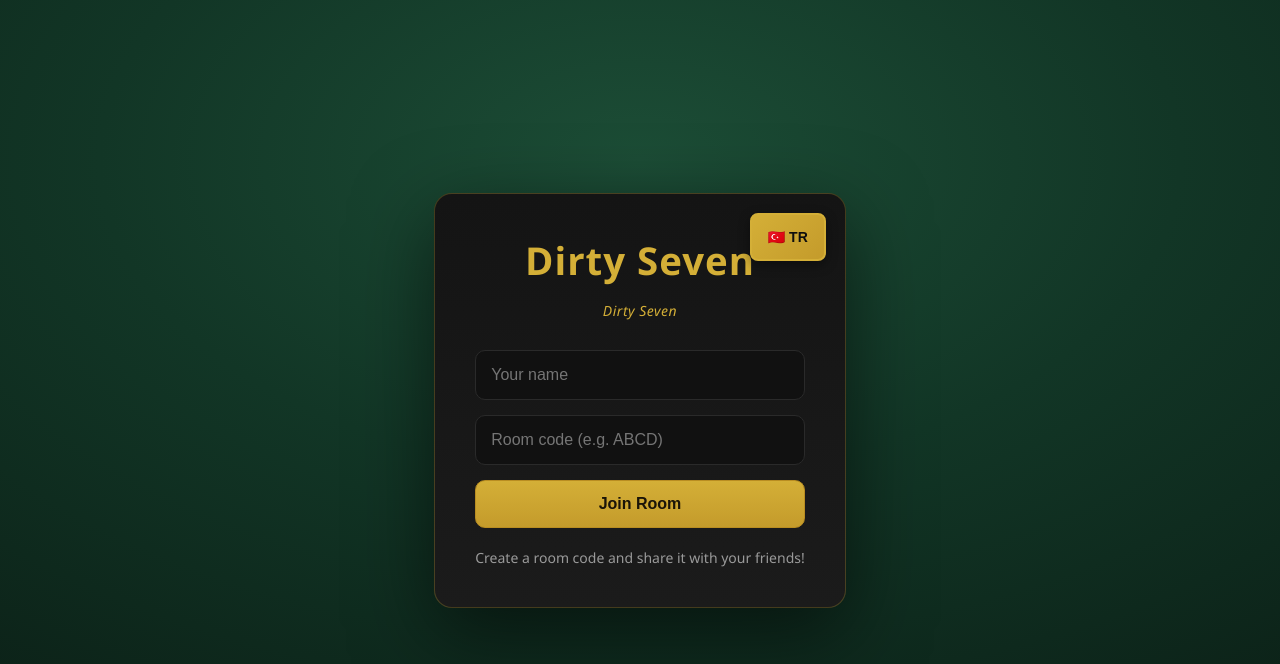
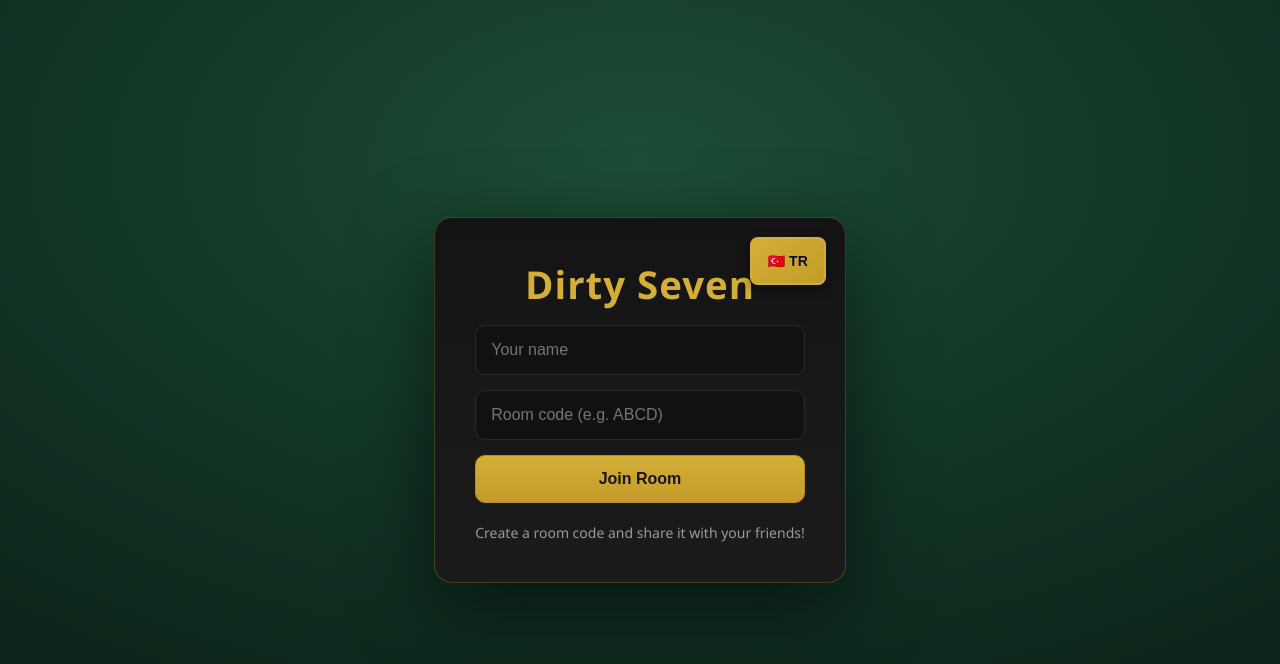
Before and after one commit to Spow420/VuileZeven, a website: page public/index.html in a window 1280 px wide. Drawn offline with nearby package versions, Linux system fonts and the light colour scheme; no server answers.

Commit message:
Remove Turkish subtitle from English version

```diff
--- a/public/game.js
+++ b/public/game.js
@@ -141,7 +141,7 @@ function switchLanguage(lang) {
 function updateAllTexts() {
     // Login screen
     document.querySelector('#loginScreen h1').textContent = t('title');
-    document.querySelector('#loginScreen .subtitle').textContent = currentLang === 'tr' ? 'Pis Yedili' : 'Dirty Seven';
+    document.querySelector('#loginScreen .subtitle').textContent = currentLang === 'tr' ? 'Pis Yedili' : '';
     playerNameInput.placeholder = t('yourName');
     roomCodeInput.placeholder = t('roomCode');
     joinButton.textContent = t('joinButton');
@@ -149,7 +149,7 @@ function updateAllTexts() {
 
     // Lobby screen
     document.querySelector('#lobbyScreen h1').textContent = t('title');
-    document.querySelector('#lobbyScreen .subtitle').textContent = currentLang === 'tr' ? 'Pis Yedili' : 'Dirty Seven';
+    document.querySelector('#lobbyScreen .subtitle').textContent = currentLang === 'tr' ? 'Pis Yedili' : '';
     document.querySelector('#playersList h3').textContent = t('playersInLobby');
     startButton.textContent = t('startButton');
     document.querySelector('#lobbyScreen .info').textContent = t('waitInfo');
--- a/public/index.html
+++ b/public/index.html
@@ -16,7 +16,7 @@
             <button id="langButton" class="lang-button">🇹🇷 TR</button>
             <div class="container">
                 <h1>Vuile Zeven</h1>
-                <p class="subtitle">Pis Yedili</p>
+                <p class="subtitle"></p>
                 <div class="form">
                     <input type="text" id="playerName" placeholder="Jouw naam / Adın" maxlength="20">
                     <input type="text" id="roomCode" placeholder="Room code (bijv. ABCD) / Oda kodu" maxlength="10">
@@ -30,7 +30,7 @@
         <div id="lobbyScreen" class="screen">
             <div class="container">
                 <h1>Vuile Zeven</h1>
-                <p class="subtitle">Pis Yedili</p>
+                <p class="subtitle"></p>
                 <h2>Room: <span id="currentRoomCode"></span></h2>
                 <div id="playersList">
                     <h3>Spelers in de lobby / Lobideki Oyuncular:</h3>
```
